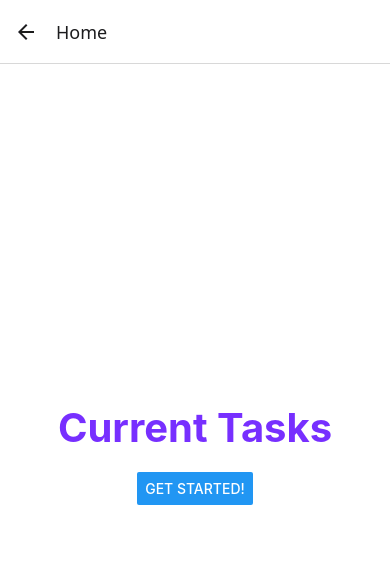
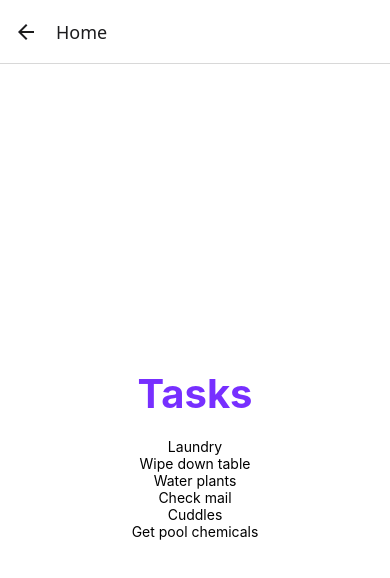
Before and after one commit to m-mikayla/react-native, a React Native app in the folder SquadGoals/: screen /Home in a window 390 px wide. Shown: the top 578 px of the page. Built offline with nearby package versions, Linux system fonts and the light colour scheme.

Commit message:
Start of list work

```diff
--- a/SquadGoals/src/screens/Home/Home.tsx
+++ b/SquadGoals/src/screens/Home/Home.tsx
@@ -1,17 +1,62 @@
 import { StatusBar } from "expo-status-bar";
-import { Button, StyleSheet, Text, View } from "react-native";
+import { StyleSheet, Text, View } from "react-native";
 import { useNavigation } from "@react-navigation/native";
 import { StackNavigation } from "../../../App";
 
 export default function Entry() {
   const { navigate } = useNavigation<StackNavigation>();
 
+  const taskList = [
+    {
+      name: "Laundry",
+      assignee: "Mikayla",
+      completed: false,
+      createdDate: "",
+      dueDate: "Tomorrow",
+    },
+    {
+      name: "Wipe down table",
+      assignee: "Margo",
+      completed: false,
+      createdDate: "",
+      dueDate: "Today",
+    },
+    {
+      name: "Water plants",
+      assignee: "Maxine",
+      completed: false,
+      createdDate: "",
+      dueDate: "Today",
+    },
+    {
+      name: "Check mail",
+      assignee: "Maybree",
+      completed: false,
+      createdDate: "",
+      dueDate: "Tomorrow",
+    },
+    {
+      name: "Cuddles",
+      assignee: "Kam",
+      completed: false,
+      createdDate: "",
+      dueDate: "Tomorrow",
+    },
+    {
+      name: "Get pool chemicals",
+      assignee: "Jamie",
+      completed: false,
+      createdDate: "",
+      dueDate: "Today",
+    },
+  ];
+
   return (
     <View style={styles.container}>
-      <Text style={styles.header}>Current Tasks</Text>
-
-      <Button title="Get Started!" onPress={() => navigate("Login")} />
-      <StatusBar style="auto" />
+      <Text style={styles.header}>Tasks</Text>
+      {taskList.map((task) => {
+        return <Text key={task.name}>{task.name}</Text>;
+      })}
     </View>
   );
 }
@@ -29,23 +74,4 @@ const styles = StyleSheet.create({
     fontSize: 40,
     marginBottom: 20,
   },
-  description: {
-    color: "#772FFF",
-    fontSize: 18,
-    textAlign: "center",
-    paddingLeft: 30,
-    paddingRight: 30,
-    marginBottom: 10,
-  },
-  button: {
-    backgroundColor: "#8B9696", // Button background color
-    padding: 10,
-    borderRadius: 5,
-    width: 200,
-  },
-  buttonText: {
-    color: "#fff", // Button text color
-    textAlign: "center",
-    fontWeight: "bold",
-  },
 });
--- a/SquadGoals/src/screens/Login/Login.tsx
+++ b/SquadGoals/src/screens/Login/Login.tsx
@@ -19,7 +19,7 @@ export default function Login() {
     // Implement your login logic here
     console.log("Username:", username);
     console.log("Password:", password);
-    navigate("Login");
+    navigate("Home");
     // Add your authentication logic, navigation, or API calls as needed
   };
 
```
Also changed, not shown: 1 other file (tests, documents, lock files or other folders).
